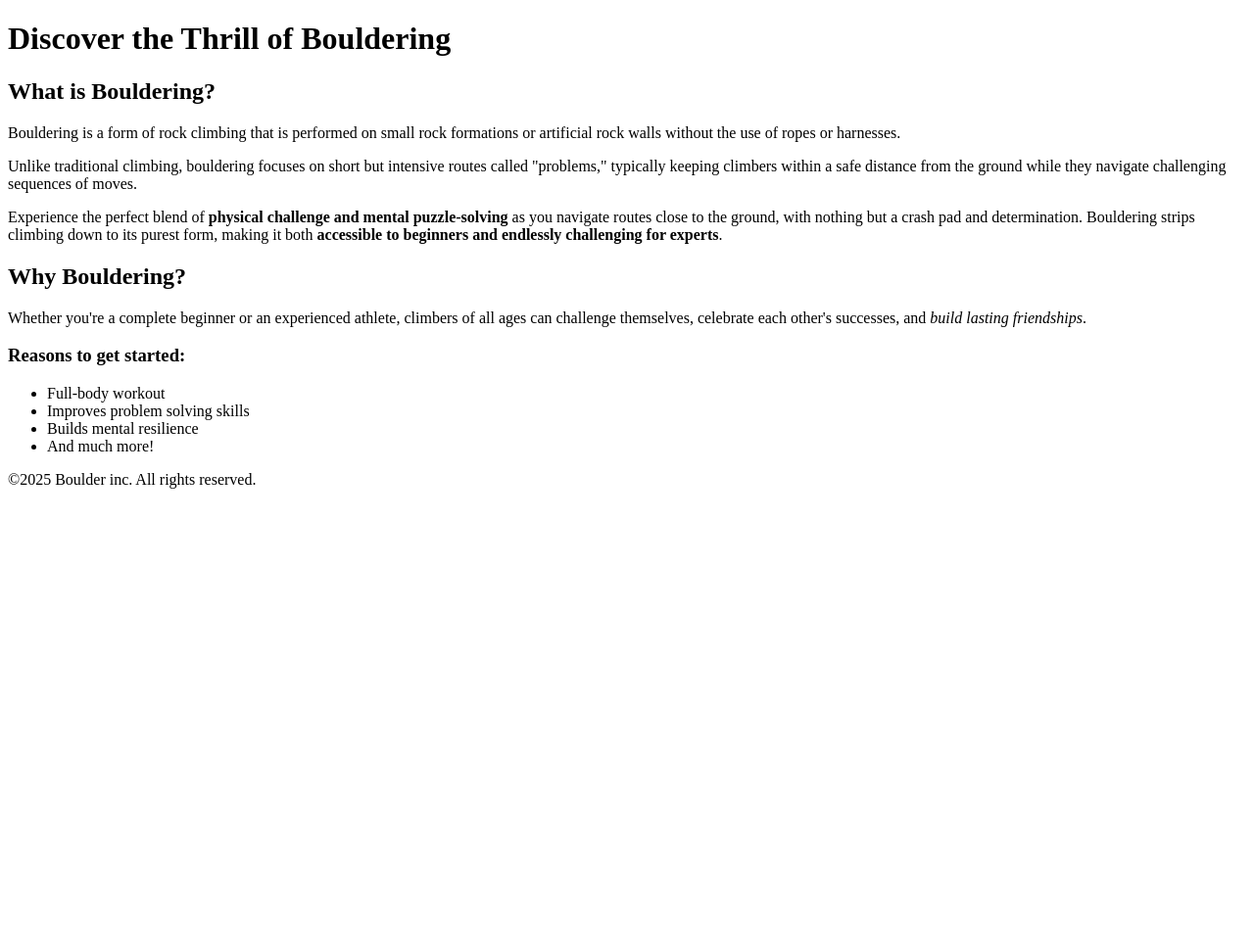
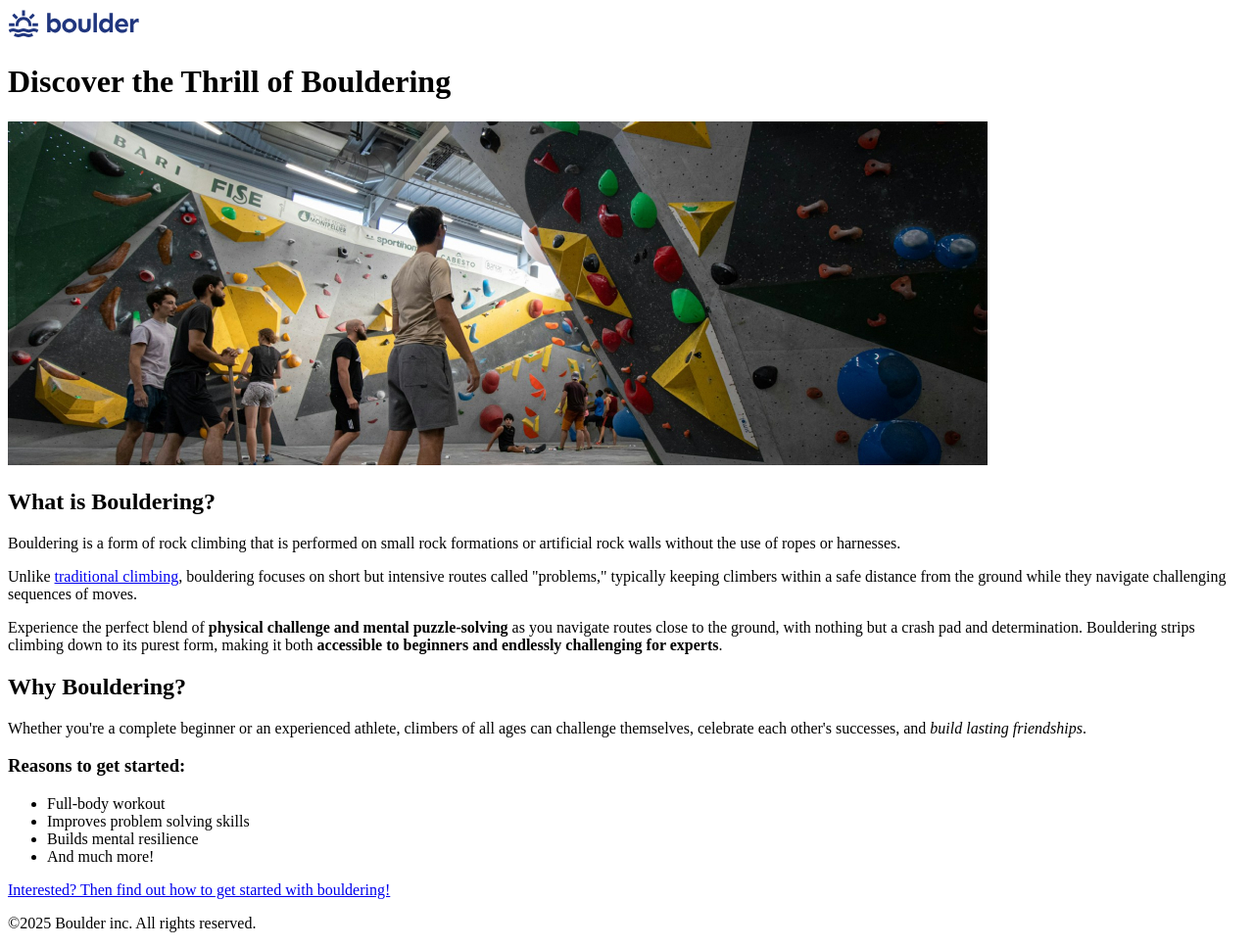
Before and after one commit to Umerhhjk/learning_web_dev_static_pages, a plain HTML site: page bouldering_website/index.html in a window 1280 px wide. Shown: the whole page at 98% size. Before the commit the page ends 800 px from the top, so only its background shows below. Drawn offline with Linux system fonts and the light colour scheme.

Commit message:
learned about img and a tags and used them

```diff
--- a/bouldering_website/index.html
+++ b/bouldering_website/index.html
@@ -7,7 +7,9 @@
 </head>
 <body>
     <header>
+        <img src="images/logo.svg" alt="">
         <h1>Discover the Thrill of Bouldering</h1>
+        <img src="images/bouldering-gym.jpg" alt="">
     </header>
 
     <main>
@@ -16,7 +18,7 @@
 
             <p>Bouldering is a form of rock climbing that is performed on small rock formations or artificial rock walls without the use of ropes or harnesses. </p>
 
-            <p>Unlike traditional climbing, bouldering focuses on short but intensive routes called "problems," typically keeping climbers within a safe distance from the ground while they navigate challenging sequences of moves. </p>
+            <p>Unlike <a href="https://en.wikipedia.org/wiki/Traditional_climbing">traditional climbing</a>, bouldering focuses on short but intensive routes called "problems," typically keeping climbers within a safe distance from the ground while they navigate challenging sequences of moves. </p>
 
             <p>Experience the perfect blend of <strong>physical challenge and mental puzzle-solving</strong> as you navigate routes close to the ground, with nothing but a crash pad and determination. Bouldering strips climbing down to its purest form, making it both <strong>accessible to beginners and endlessly challenging for experts</strong>.</p>
         </section>
@@ -33,6 +35,8 @@
                 <li>And much more!</li>
             </ul>
         </section>
+
+        <p><a href="bouldering.html">Interested? Then find out how to get started with bouldering!</a></p>
     </main>
 
     <footer>
```
Also changed, not shown: bouldering_website/bouldering.html (+4 -1 lines).
